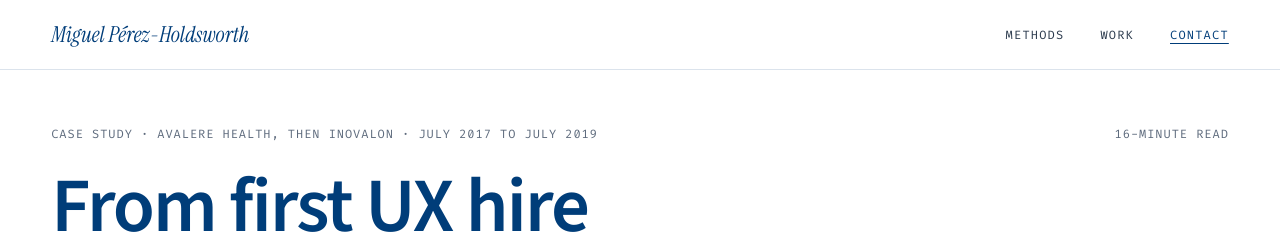
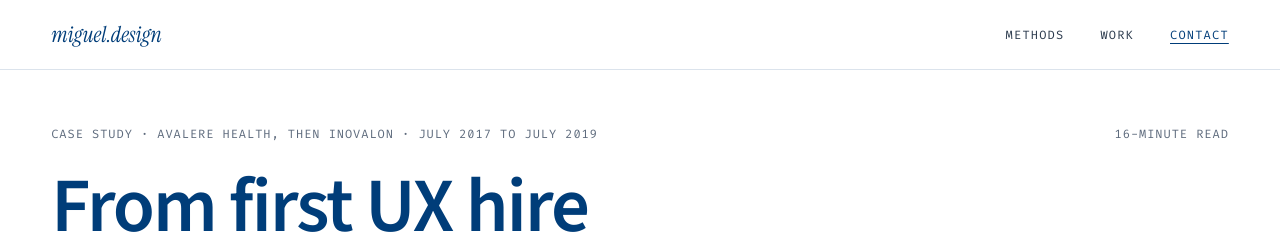
Before and after one commit to miguel-perez/miguel-perez.github.io, a Jekyll site: the page built from work/inovalon-design-coe/index.html, in a window 1280 px wide. Shown: the top 234 px of the page. Built offline with Jekyll 4.4.1, drawn with Linux system fonts in a browser that asks for light colours.

Commit message:
Frost the header and shorten the wordmark to miguel.design
The bar was 92% opaque with a 10px blur, which read as a solid strip
rather than as glass. It is 72% now with a 20px blur and a little
saturation, so whatever is scrolling underneath shows as a faint smear
without competing with the nav text. A supports query puts the opacity
back to 96% where backdrop-filter is unavailable, so the text never sits
on bare content.

The wordmark reads miguel.design rather than the full name, on the case
study and the homepage both, since they share the pattern and a split
would have been obvious. The footer keeps the legal name in the
copyright line.

Co-Authored-By: Claude Opus 5 (1M context) <noreply@anthropic.com>

```diff
--- a/_layouts/site.html
+++ b/_layouts/site.html
@@ -6,7 +6,7 @@
 </head>
 <body>
 <header class="site-nav"><div class="site-nav-inner">
- <a href="/" class="wordmark">Miguel Pérez-Holdsworth</a>
+ <a href="/" class="wordmark">miguel.design</a>
  <nav><a href="/#methods">Methods</a><a href="/#work">Work</a><a href="/#talk" class="contact">Contact</a></nav>
 </div></header>
 {{ content }}
--- a/assets/css/site.css
+++ b/assets/css/site.css
@@ -6,7 +6,8 @@ body{margin:0;background:#f4f5f8;color:#15171c;font-family:'Instrument Serif',Ge
 .hero-cap{position:absolute;top:44px;right:clamp(20px,4vw,56px);width:250px;font:12px/1.6 'Fira Code',monospace;color:#5b606b}
 @media(max-width:760px){.hero{min-height:0;padding-bottom:48px}.hero-eyebrow{max-width:none}.hero-copy{margin-top:56px}.hero-chart{position:static;width:calc(100% + 2 * clamp(20px,4vw,56px));height:clamp(220px,58vw,300px);margin:64px calc(-1 * clamp(20px,4vw,56px)) 0}.hero-cap{position:static;width:auto;margin:20px 0 0}}
 @keyframes dash{to{stroke-dashoffset:0}}@keyframes pop{from{opacity:0;transform:scale(.4)}to{opacity:1;transform:scale(1)}}@keyframes show{to{opacity:1}}@keyframes spin{to{transform:rotate(360deg)}}
-.site-nav{position:sticky;top:0;z-index:10;background:rgba(244,245,248,.9);backdrop-filter:blur(10px);-webkit-backdrop-filter:blur(10px);border-bottom:1px solid rgba(21,23,28,.12)}
+.site-nav{position:sticky;top:0;z-index:10;background:rgba(244,245,248,.72);backdrop-filter:blur(20px) saturate(1.5);-webkit-backdrop-filter:blur(20px) saturate(1.5);border-bottom:1px solid rgba(21,23,28,.12)}
+@supports not ((backdrop-filter:blur(1px)) or (-webkit-backdrop-filter:blur(1px))){.site-nav{background:rgba(244,245,248,.96)}}
 .site-nav-inner{max-width:1440px;margin:0 auto;display:flex;align-items:center;justify-content:space-between;flex-wrap:wrap;gap:12px 24px;padding:20px clamp(20px,4vw,56px)}
 .site-nav .wordmark{font-size:22px;font-style:italic}
 .site-nav nav{display:flex;flex-wrap:wrap;gap:36px;font:12px 'Fira Code',monospace;letter-spacing:.1em;text-transform:uppercase}
--- a/work/inovalon-design-coe/index.html
+++ b/work/inovalon-design-coe/index.html
@@ -11,7 +11,8 @@ body{margin:0;background:#fff;color:#003D79;font-family:'Instrument Serif',Georg
 a{color:inherit;text-decoration:none}
 a:hover{text-decoration:underline;text-decoration-color:#73964A;text-underline-offset:3px}
 .wrap{max-width:1440px;margin:0 auto;padding-left:clamp(20px,4vw,56px);padding-right:clamp(20px,4vw,56px)}
-.nav{position:sticky;top:0;z-index:10;background:rgba(255,255,255,.92);backdrop-filter:blur(10px);-webkit-backdrop-filter:blur(10px);border-bottom:1px solid rgba(0,61,121,.14)}
+.nav{position:sticky;top:0;z-index:10;background:rgba(255,255,255,.72);backdrop-filter:blur(20px) saturate(1.5);-webkit-backdrop-filter:blur(20px) saturate(1.5);border-bottom:1px solid rgba(0,61,121,.14)}
+@supports not ((backdrop-filter:blur(1px)) or (-webkit-backdrop-filter:blur(1px))){.nav{background:rgba(255,255,255,.96)}}
 .nav .wrap{display:flex;align-items:center;justify-content:space-between;flex-wrap:wrap;gap:12px 24px;padding-top:20px;padding-bottom:20px}
 .wordmark{font-size:22px;font-style:italic}
 .nav nav{display:flex;flex-wrap:wrap;gap:36px;font:12px 'Fira Code',monospace;letter-spacing:.1em;text-transform:uppercase;color:#2b3a4d}
@@ -389,7 +390,7 @@ figure:not(.in) .a{animation-play-state:paused}
 </style>
 
 <header class="nav"><div class="wrap">
- <a class="wordmark" href="/">Miguel Pérez-Holdsworth</a>
+ <a class="wordmark" href="/">miguel.design</a>
  <nav><a href="/#methods">Methods</a><a href="/#work">Work</a><a class="contact" href="/#talk">Contact</a></nav>
 </div></header>
 
```
